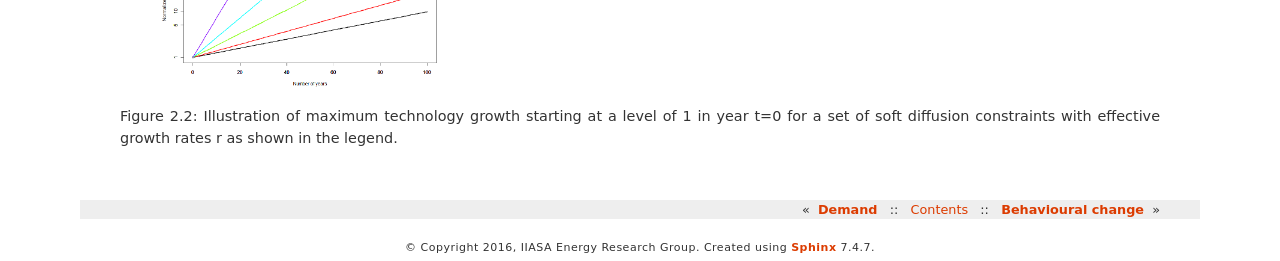
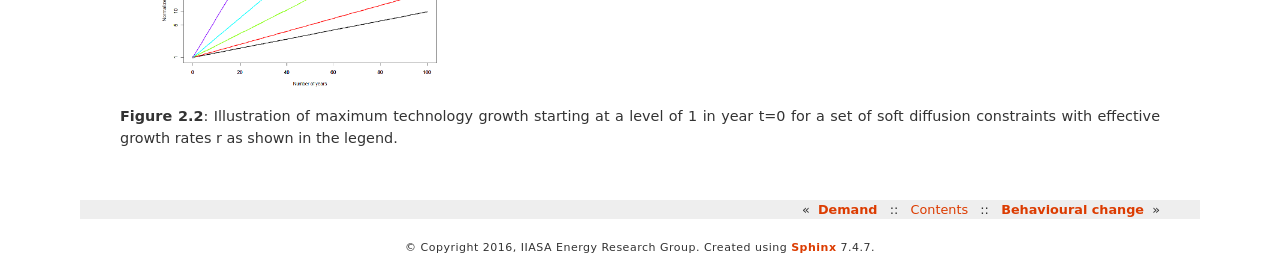
Before and after one commit to yiyi1991/message-ix-models, a Sphinx documentation site: the page built from doc/global/source/message_globiom/socio_econ/tech.rst, in a window 1280 px wide and 900 px high, scrolled down 3243 px. Shown: the part 636-897 px from the top of the window. Built offline with Sphinx 7.4.7, drawn with Linux system fonts in a browser that asks for light colours; some of the changed text lies outside the part shown.

Commit message:
Update tech.rst

```diff
--- a/doc/global/source/message_globiom/socio_econ/tech.rst
+++ b/doc/global/source/message_globiom/socio_econ/tech.rst
@@ -5,7 +5,7 @@ Technological change in MESSAGE is generally treated exogenously, although pione
 .. image:: /_static/GEA_technology_cost_ranges.png
    :scale: 50 %
    :align: left
-Figure 2.1: Investment cost per unit of energy production capacity (`van Vliet et al., 2012 <https://wiki.ucl.ac.uk/display/ADVIAM/References+MESSAGE>`_).
+**Figure 2.1**: Investment cost per unit of energy production capacity (`van Vliet et al., 2012 <https://wiki.ucl.ac.uk/display/ADVIAM/References+MESSAGE>`_).
 
 MESSAGE tracks investments by vintage, an important feature to represent the inertia in the energy system due to its long-lived capital stock. In case of shocks (e.g., introduction of stringent climate policy), it is however possible to prematurely retire existing capital stock such as power plants or other energy conversion technologies and switch to more suitable alternatives.
 
@@ -61,4 +61,4 @@ which adds costs ci  per additional growth factor utilized. The figure below ill
    :scale: 30 %
    :align: left
 
-Figure 2.2: Illustration of maximum technology growth starting at a level of 1 in year t=0 for a set of soft diffusion constraints with effective growth rates r as shown in the legend.
+**Figure 2.2**: Illustration of maximum technology growth starting at a level of 1 in year t=0 for a set of soft diffusion constraints with effective growth rates r as shown in the legend.
```
